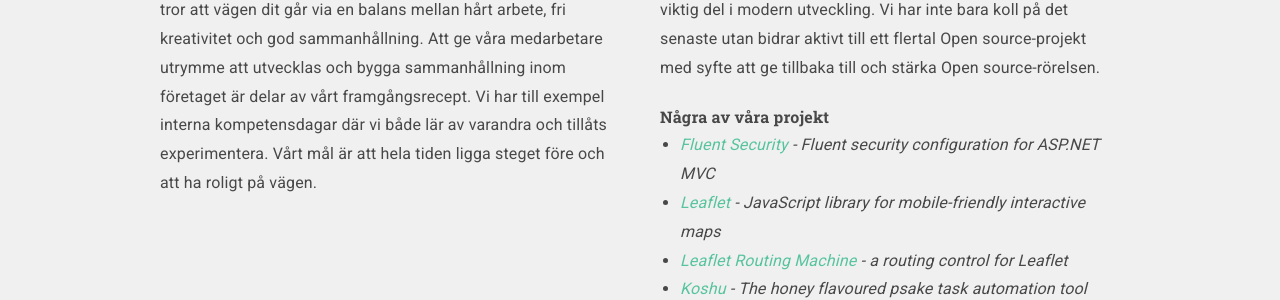
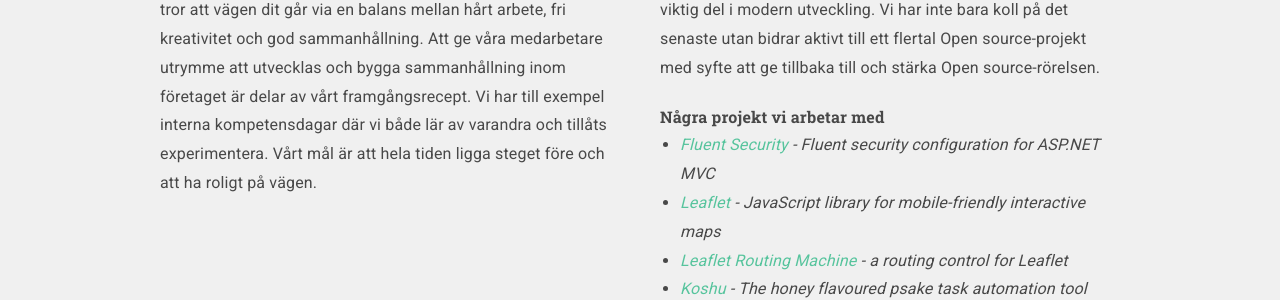
Before and after one commit to dotnetmentor/dotnetmentor-website, a Jekyll site: the page built from about.html, in a window 1280 px wide. Shown: the part 552-852 px from the top of the page. Built offline with Jekyll 4.4.1, drawn with Linux system fonts in a browser that asks for light colours.

Commit message:
Wording on open source projects

```diff
--- a/about.html
+++ b/about.html
@@ -26,7 +26,7 @@
                 koll på det senaste utan bidrar aktivt till ett flertal Open source-projekt med syfte att ge tillbaka till
                 och stärka Open source-rörelsen.</p>
 
-            <h5>Några av våra projekt</h5>
+            <h5>Några projekt vi arbetar med</h5>
             <ul>
                 <li><a href="https://github.com/kristofferahl/FluentSecurity">Fluent Security</a> - Fluent security configuration
                     for ASP.NET MVC</li>
```
